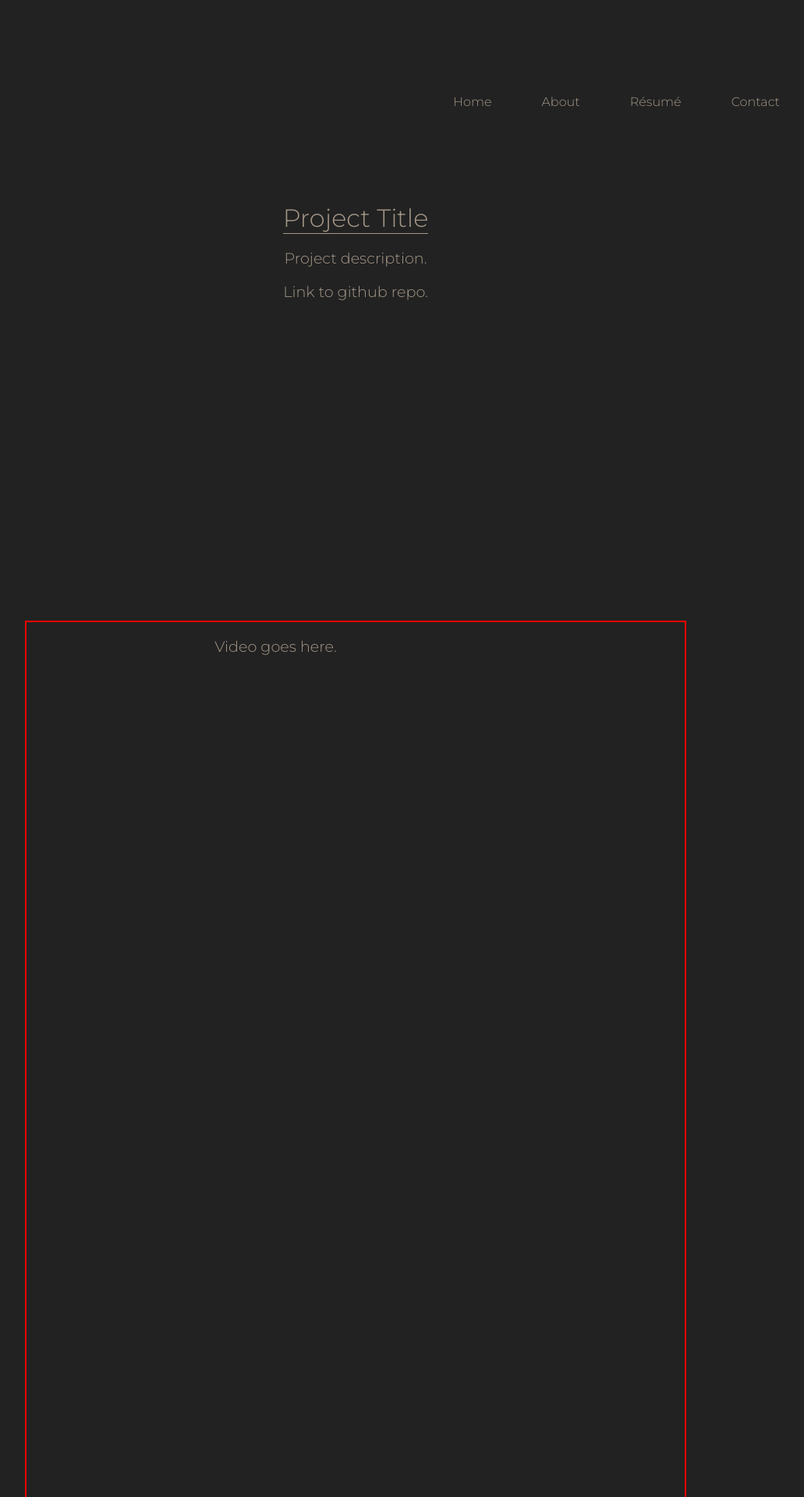
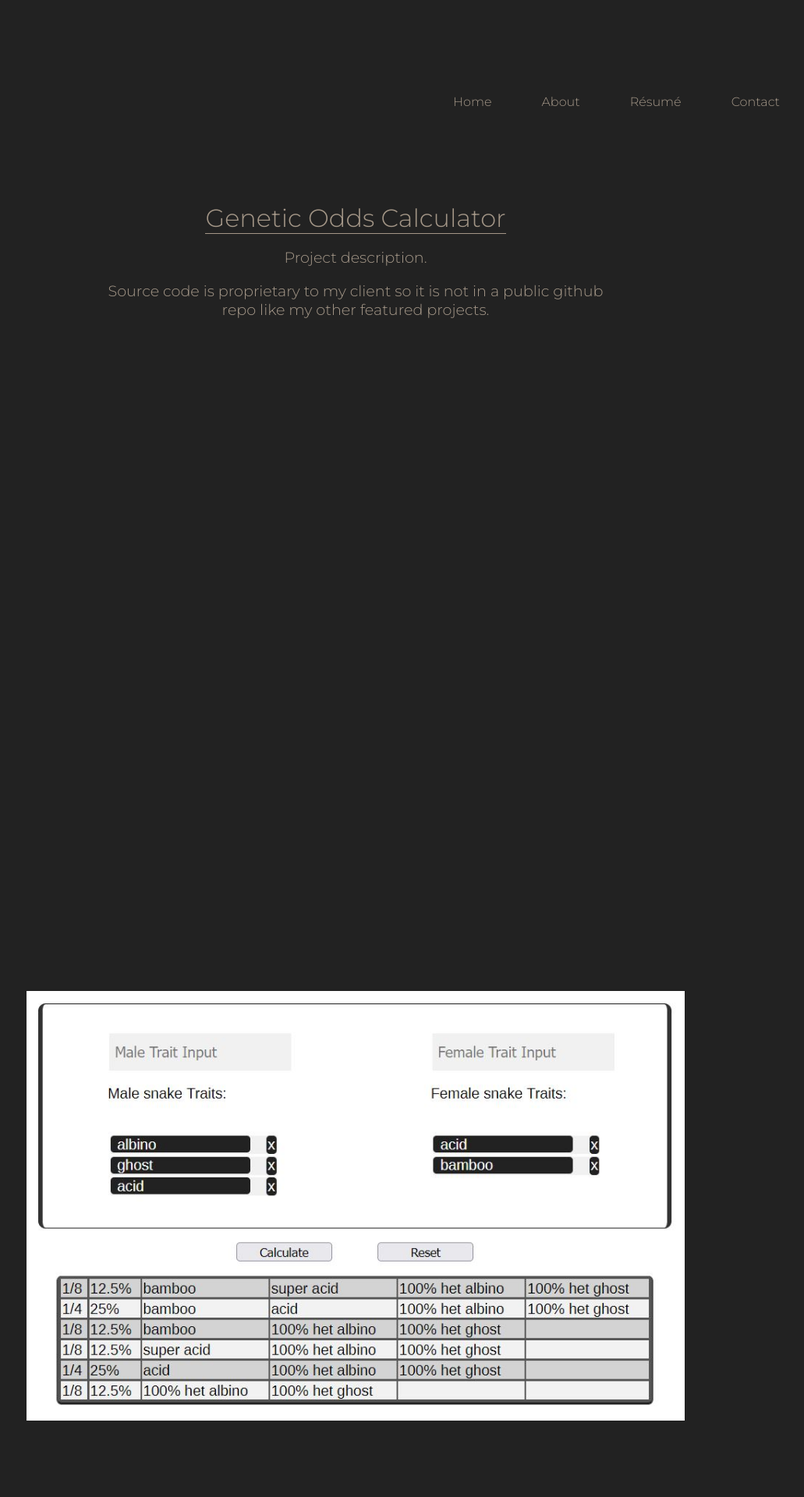
Before and after one commit to mikewroberts/portfolio-website, a Django app: page /projects/featured_04 in a window 1280 px wide. Shown: the top 1920 px of the page at 78% size, without its empty margins (184-1215 px from the left). Run offline with Django 3.2, Linux system fonts and the light colour scheme.

Commit message:
prj 04 details

```diff
--- a/portfolio/static/portfolio/css/style.css
+++ b/portfolio/static/portfolio/css/style.css
@@ -168,6 +168,12 @@ nav ul li a:hover{
 }
 #prj-img-unity-03{
   background-image: url(../img/pcg_unity_view.jpg);
+  background-size: contain;
+  background-repeat:no-repeat;
+  height: 66vh;
+}
+#prj-img-morph{
+  background-image: url(../img/morph_calculator.jpg);
   background-size: contain;
   background-repeat:no-repeat;
   height: 66vh;
--- a/portfolio/templates/portfolio/projects/featured_01.html
+++ b/portfolio/templates/portfolio/projects/featured_01.html
@@ -52,7 +52,7 @@
       <div class="body-container-home">
 
         <div class="center">
-          <span class=" big-text underline">Arduino Temperature Display</span>
+          <span class="big-text underline">Arduino Temperature Display</span>
         </div>
 
         <div class="center">
--- a/portfolio/templates/portfolio/projects/featured_04.html
+++ b/portfolio/templates/portfolio/projects/featured_04.html
@@ -51,20 +51,18 @@
     <div class="background-image">
       <div class="body-container-home">
 
-        <div class="big-text underline center">
-          <span>Project Title</span>
+        <div class="center">
+          <span class="big-text underline">Genetic Odds Calculator</span>
         </div>
 
         <div class="center">
           <p>Project description.</p>
-          <p>Link to github repo.</p>
+          <p>Source code is proprietary to my client so it is not in a public github repo like my other featured projects.</p>
         </div>
 
         <div class="v-spacer"></div>
 
-        <div class="center video-container">
-          <p>Video goes here.</p>
-        </div>
+        <a href="https://snakes.mikewroberts.com/"><div class="center image-container" id="prj-img-morph"></div></a>
 
         <div class="v-spacer"></div>
 
```
